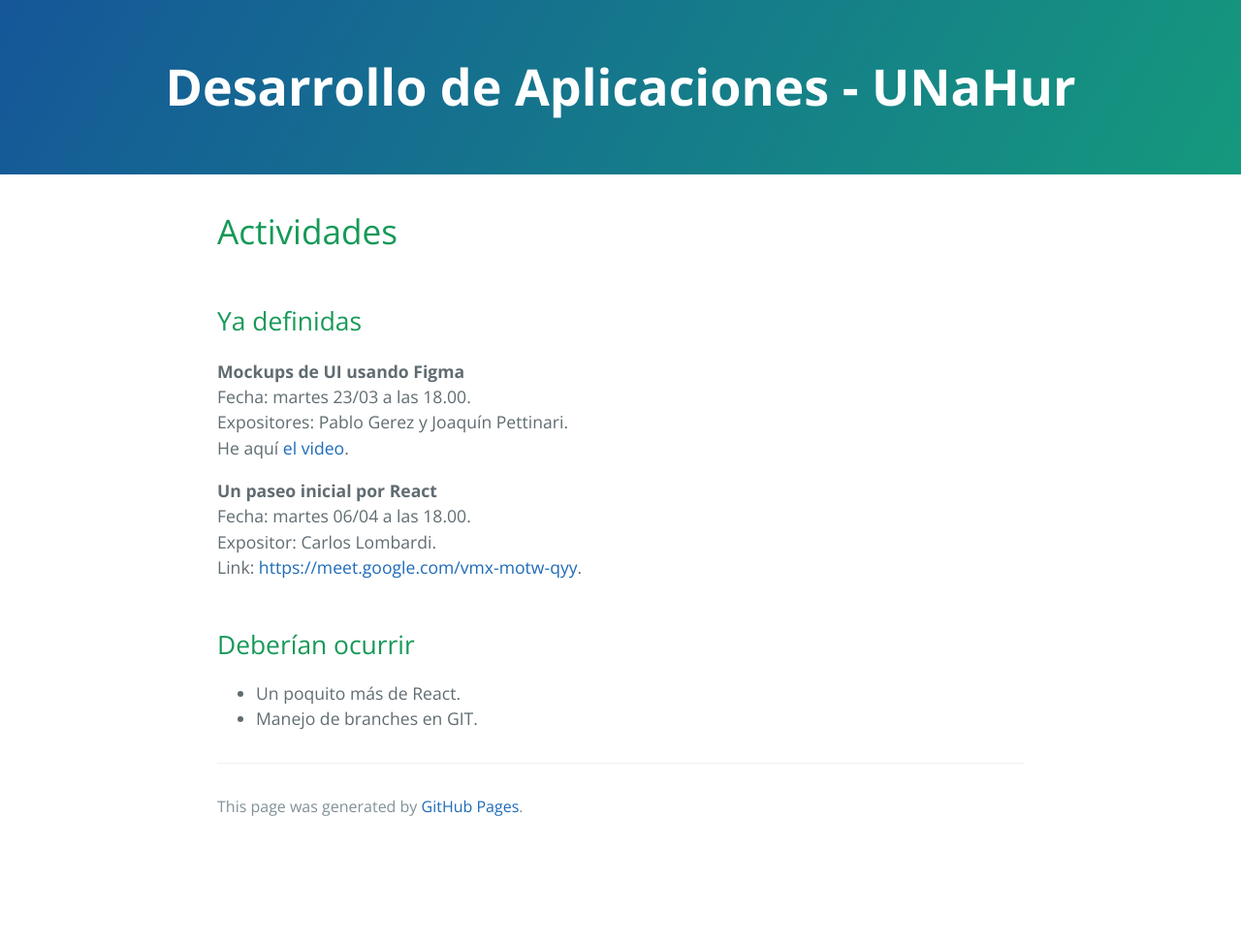
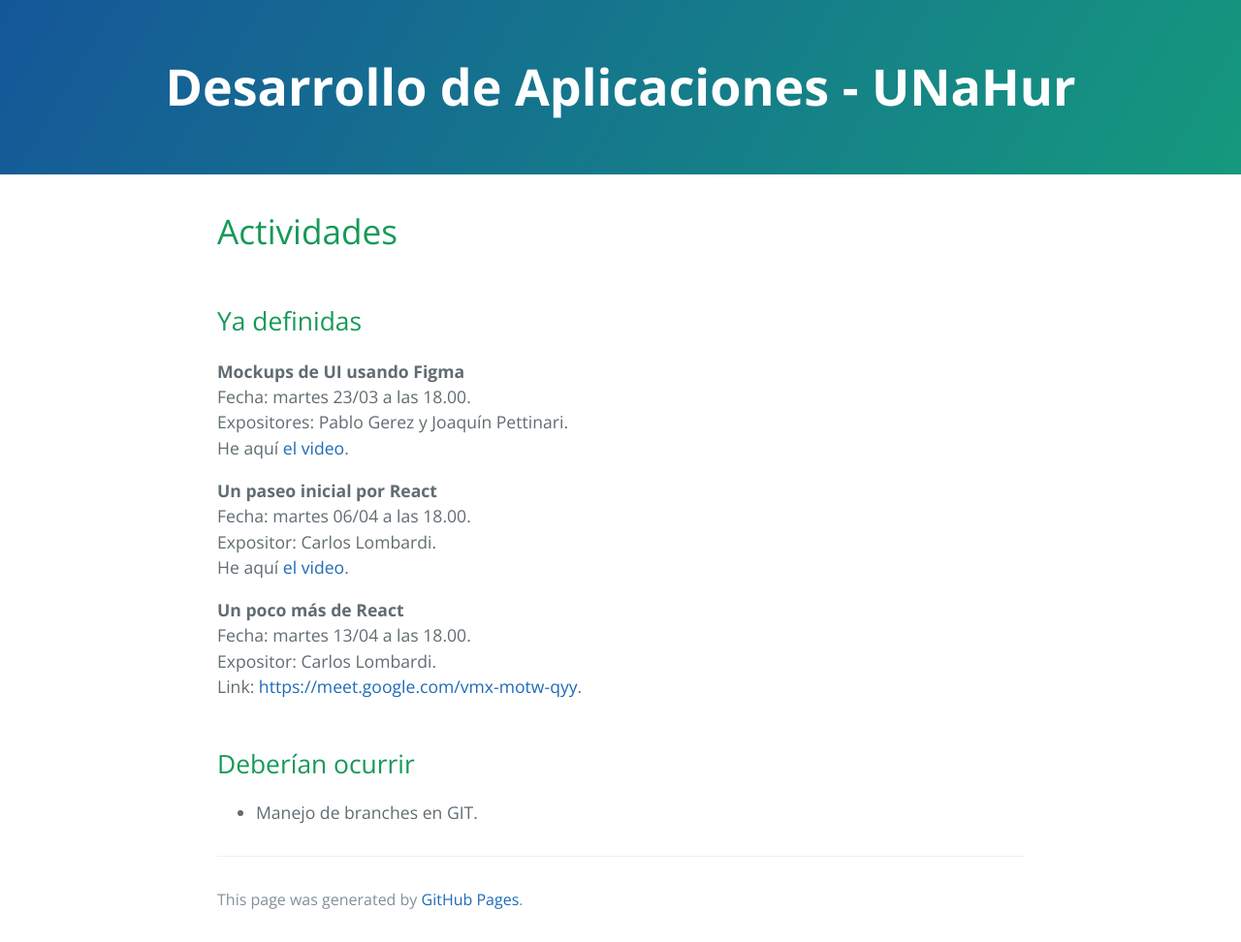
Before and after one commit to unahur-desapp/unahur-desapp-site, a Jekyll site: the page built from actividades.md, in a window 1280 px wide. Shown: the whole page at 97% size. Built offline with Jekyll 4.4.1, drawn with Linux system fonts in a browser that asks for light colours; our own code applies the rules of GitHub Pages for plain Markdown files; before the commit the page ends 900 px from its top, so only the background shows below that.

Commit message:
agrego link video react 1 y aviso react 2

```diff
--- a/actividades.md
+++ b/actividades.md
@@ -14,8 +14,12 @@ He aquí [el video](https://drive.google.com/file/d/1cUTDRfaw6aD7rbt3z8GpmbJN4gf
 **Un paseo inicial por React**
 Fecha: martes 06/04 a las 18.00.
 Expositor: Carlos Lombardi.
+He aquí [el video](https://drive.google.com/file/d/1EpMdM1eiD2jewhTR1gbWA53vv8EHbytZ/view).
+
+**Un poco más de React**
+Fecha: martes 13/04 a las 18.00.
+Expositor: Carlos Lombardi.
 Link: [https://meet.google.com/vmx-motw-qyy](https://meet.google.com/vmx-motw-qyy).
 
 ## Deberían ocurrir
-- Un poquito más de React.
 - Manejo de branches en GIT.
```
